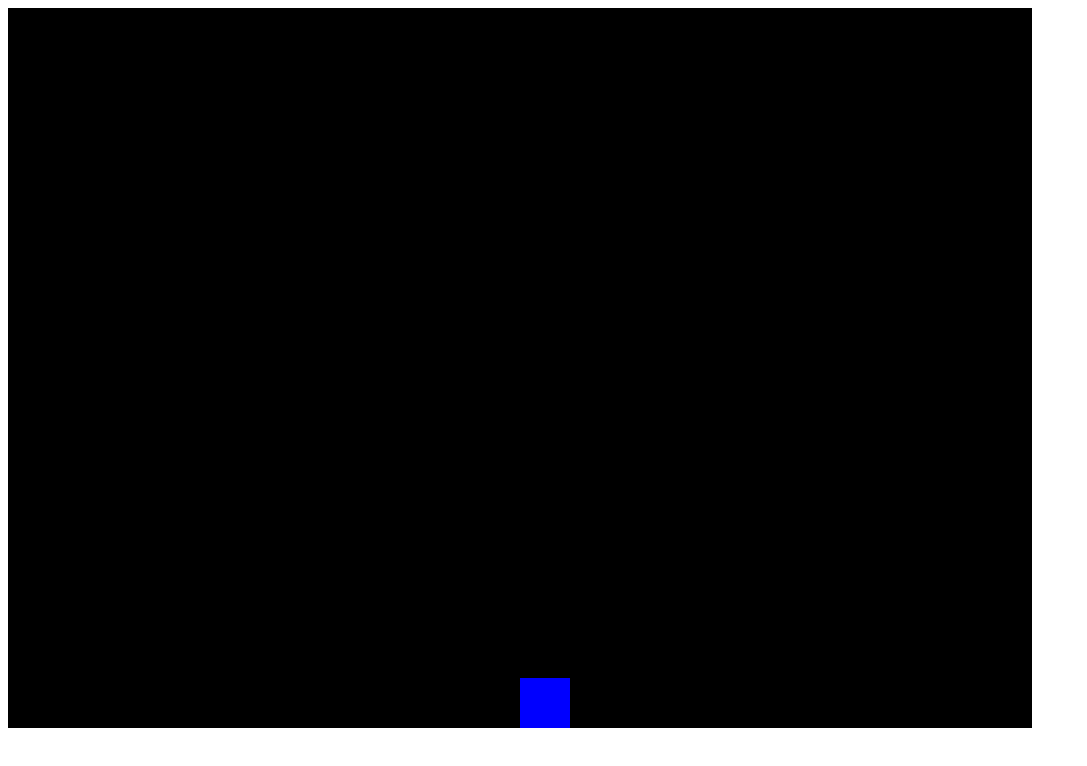
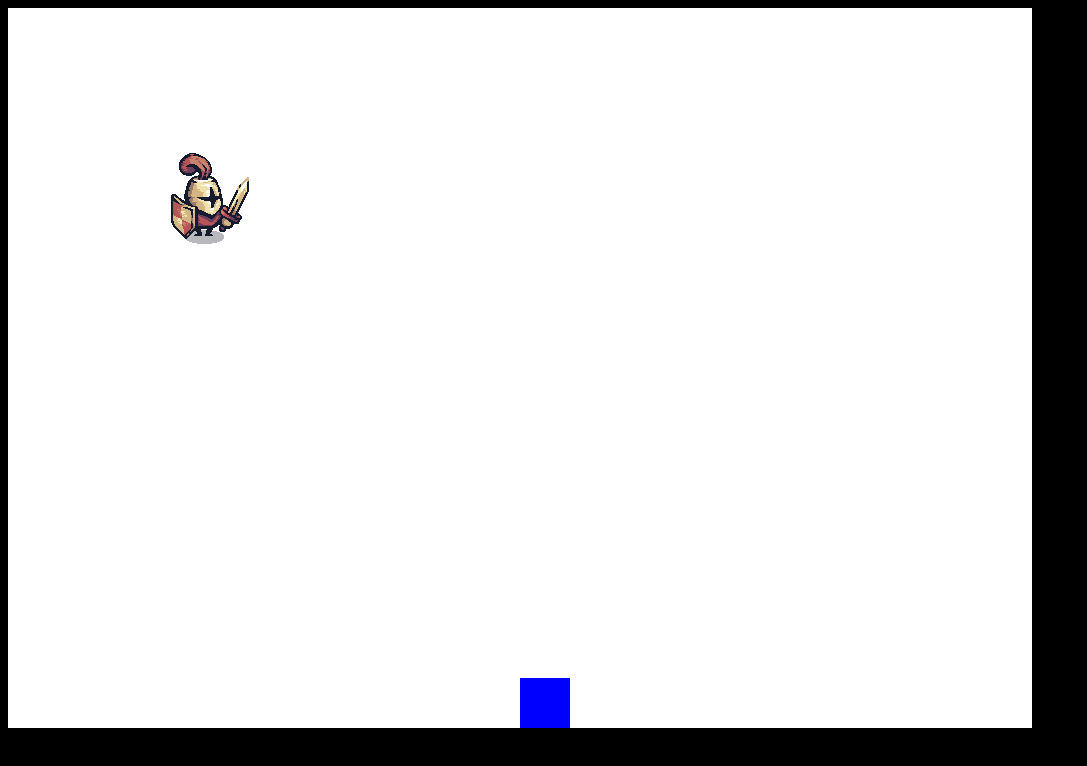
Before and after one commit to RafaelFigueiredo22/Vampire-01-2025, a plain HTML site: page index.html in a window 1280 px wide. Shown: the whole page, without its empty margins (0-1087 px from the left). Drawn offline with Linux system fonts and the light colour scheme.

Commit message:
Cortando Sprite

```diff
--- a/index.html
+++ b/index.html
@@ -1,10 +1,12 @@
 <html>
 
-<body>
+<body style="background-color: black;">
+    <img src="Warrior_Red.png" hidden />
     <canvas></canvas>
     <script>
         const canvas = document.querySelector("canvas")
         const ctx = canvas.getContext("2d")
+        const imagem = document.querySelector('img')
 
         canvas.width = 1024;
         canvas.height = 720;
@@ -15,11 +17,25 @@
         function animation() {
             requestAnimationFrame(animation)
 
-            ctx.fillStyle = "black"
+            ctx.fillStyle = "white"
             ctx.fillRect(0, 0, canvas.width, canvas.height)
 
             ctx.fillStyle = "blue";
             ctx.fillRect(x, y, 50, 50)
+
+            const alturaFrame = imagem.height / 8; //8 linha no sprite
+            const larguraFrame = imagem.width / 6  //6 colunas no sprite
+            ctx.drawImage(
+                imagem,         //imagem para recorte
+                0,              //x inicio corte
+                0,              //y inicio corte
+                larguraFrame,   //largura de corte
+                alturaFrame,    //altura de corte,
+                100,            //x para desenho no canvas
+                100,            //y para desenho no canvas
+                larguraFrame,   //largura do desenho no canvas
+                alturaFrame     //altura do desenho no canvas
+             )
 
             if (y < canvas.height - 50)
                 y += 10;
```
